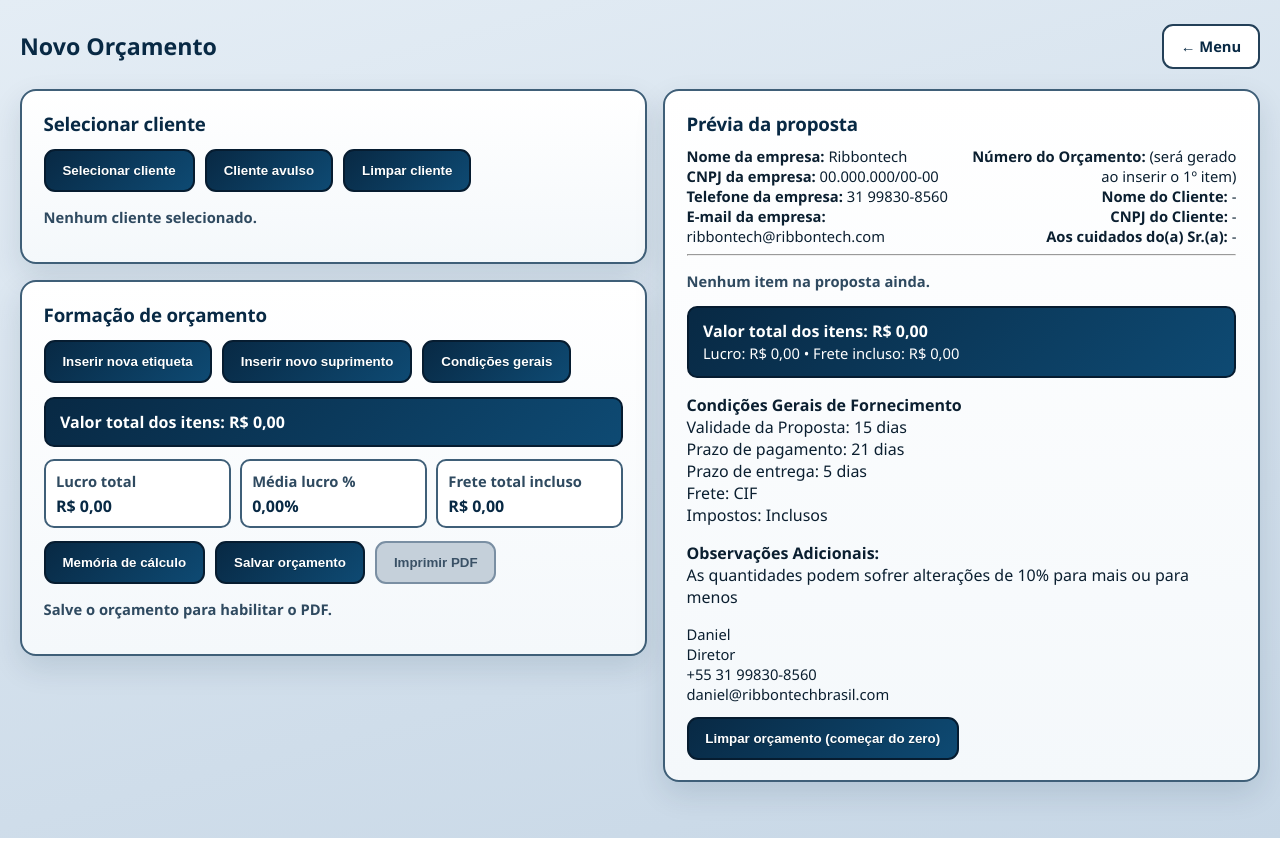
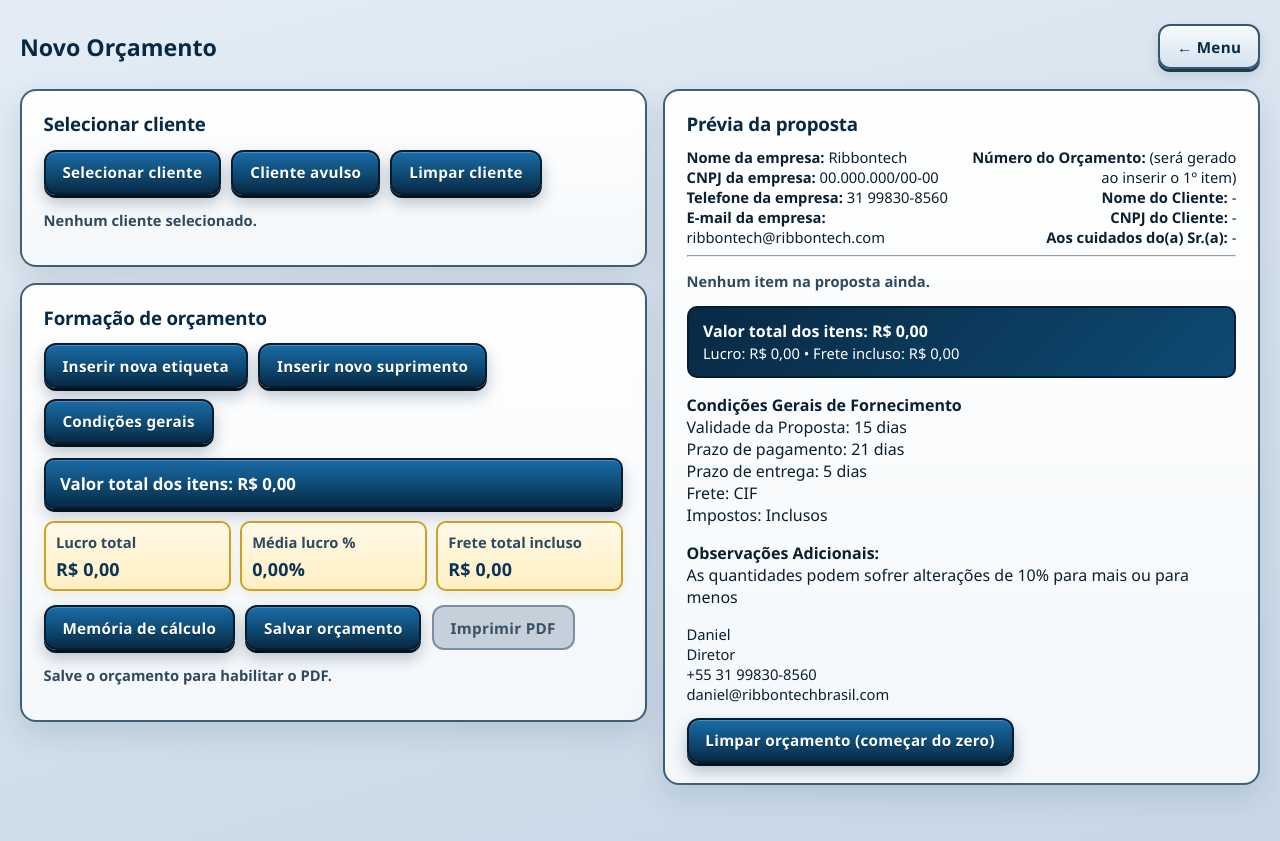
Before and after one commit to danielgontijo20-ai/ORC_Ribb, a FastAPI app: page /orcamentos/novo in a window 1280 px wide. Run offline with FastAPI, Linux system fonts and the light colour scheme; a user stored in the database is signed in; data comes from the database, SQL or seed files in the repository.

Commit message:
Open label/supply forms in popups and unify button styles.
Move insert etiqueta/suprimento into modals, apply menu-style blue relief to all buttons, and highlight result display fields.

Co-authored-by: danielgontijo20-ai <danielgontijo20-ai@users.noreply.github.com>

```diff
--- a/web/static/css/app.css
+++ b/web/static/css/app.css
@@ -100,52 +100,93 @@ input[readonly], textarea[readonly], select:disabled {
 
 .btn {
   display: inline-block;
-  border: 2px solid var(--orc-border-strong);
-  border-radius: 11px;
+  border: 2px solid #061C30;
+  border-radius: 12px;
   padding: 0.72rem 1.05rem;
-  font-weight: 750;
+  font-weight: 800;
+  font-size: 0.95rem;
+  letter-spacing: 0.02em;
   cursor: pointer;
-  background: #F3F7FB;
-  color: var(--orc-primary);
+  background: linear-gradient(180deg, #1A6BA8 0%, #0E4A73 55%, #082944 100%);
+  color: #FFFFFF;
   text-align: center;
   text-decoration: none;
   line-height: 1.2;
+  font-family: inherit;
+  text-shadow: 0 1px 0 rgba(0,0,0,0.35);
+  box-shadow:
+    0 3px 0 #041320,
+    0 8px 16px rgba(8, 41, 68, 0.28),
+    inset 0 1px 0 rgba(255,255,255,0.22);
+  transition: transform .12s ease, box-shadow .12s ease, background .12s ease;
 }
 .btn:hover {
-  background: #E4EDF5;
+  background: linear-gradient(180deg, #2180C4 0%, #145A8A 55%, #0A3358 100%);
+  box-shadow:
+    0 4px 0 #041320,
+    0 10px 18px rgba(8, 41, 68, 0.32),
+    inset 0 1px 0 rgba(255,255,255,0.28);
   text-decoration: none;
-  border-color: var(--orc-primary);
+  color: #FFFFFF;
+  transform: translateY(-1px);
+}
+.btn:active {
+  transform: translateY(2px);
+  box-shadow:
+    0 1px 0 #041320,
+    0 4px 10px rgba(8, 41, 68, 0.22),
+    inset 0 1px 0 rgba(255,255,255,0.15);
 }
 .btn-primary {
-  background: linear-gradient(135deg, var(--orc-primary) 0%, var(--orc-primary-2) 100%);
+  background: linear-gradient(180deg, #1A6BA8 0%, #0E4A73 55%, #082944 100%);
   border-color: #061C30;
   color: #FFFFFF;
-  text-shadow: 0 1px 0 rgba(0,0,0,0.25);
 }
 .btn-primary:hover {
-  background: linear-gradient(135deg, #061C30 0%, var(--orc-primary) 100%);
+  background: linear-gradient(180deg, #2180C4 0%, #145A8A 55%, #0A3358 100%);
   color: #FFFFFF;
-  border-color: #041320;
+  border-color: #061C30;
 }
 .btn-danger {
-  background: linear-gradient(135deg, var(--orc-danger-bg) 0%, var(--orc-danger) 100%);
-  border-color: #5C1010;
+  background: linear-gradient(180deg, #C43A3A 0%, #8B1E1E 55%, #5C1010 100%);
+  border-color: #3D0A0A;
   color: #FFFFFF;
-  text-shadow: 0 1px 0 rgba(0,0,0,0.25);
+  box-shadow:
+    0 3px 0 #2A0707,
+    0 8px 16px rgba(92, 16, 16, 0.28),
+    inset 0 1px 0 rgba(255,255,255,0.22);
 }
 .btn-danger:hover {
-  background: #7A1717;
+  background: linear-gradient(180deg, #D94A4A 0%, #A82424 55%, #7A1717 100%);
   color: #FFFFFF;
+  box-shadow:
+    0 4px 0 #2A0707,
+    0 10px 18px rgba(92, 16, 16, 0.32),
+    inset 0 1px 0 rgba(255,255,255,0.28);
 }
 .btn-ghost {
-  background: #FFFFFF;
-  border-color: var(--orc-border-strong);
+  background: linear-gradient(180deg, #F7FBFE 0%, #E4EDF5 55%, #D5E3EF 100%);
+  border-color: #355872;
   color: var(--orc-primary);
+  text-shadow: none;
+  box-shadow:
+    0 3px 0 #1F3A4F,
+    0 6px 12px rgba(8, 41, 68, 0.14),
+    inset 0 1px 0 rgba(255,255,255,0.85);
+}
+.btn-ghost:hover {
+  background: linear-gradient(180deg, #FFFFFF 0%, #EEF4F9 55%, #DCE8F2 100%);
+  color: var(--orc-primary);
+  border-color: #061C30;
 }
 .btn-sm {
   padding: 0.4rem 0.7rem;
   font-size: 0.88rem;
   border-radius: 8px;
+  box-shadow:
+    0 2px 0 #041320,
+    0 5px 10px rgba(8, 41, 68, 0.22),
+    inset 0 1px 0 rgba(255,255,255,0.22);
 }
 .btn-block { width: 100%; margin-top: 1rem; }
 .btn-row { display: flex; flex-wrap: wrap; gap: 0.65rem; margin-top: 0.85rem; align-items: center; }
@@ -276,6 +317,29 @@ table.data tr:nth-child(odd) { background: #FFFFFF; }
   color: var(--orc-text);
 }
 .metrics strong { display: block; margin-top: 0.2rem; color: var(--orc-primary); font-weight: 800; }
+.result-highlight.metrics > div,
+.metrics.result-highlight > div,
+.live-metrics.result-highlight > div {
+  background: linear-gradient(180deg, #FFF9E8 0%, #FFEFC2 100%);
+  border: 2px solid #C9A227;
+  box-shadow: inset 0 1px 0 rgba(255,255,255,0.7), 0 4px 12px rgba(160, 120, 20, 0.12);
+}
+.result-highlight.metrics strong,
+.metrics.result-highlight strong,
+.live-metrics.result-highlight strong {
+  color: #0A3358;
+  font-size: 1.12rem;
+  letter-spacing: 0.01em;
+}
+.result-highlight.total-bar,
+.total-bar.result-highlight {
+  background: linear-gradient(180deg, #1A6BA8 0%, #0E4A73 55%, #082944 100%);
+  box-shadow:
+    0 3px 0 #041320,
+    0 8px 16px rgba(8, 41, 68, 0.22),
+    inset 0 1px 0 rgba(255,255,255,0.22);
+  font-size: 1.05rem;
+}
 .form-grid {
   display: grid;
   grid-template-columns: 1fr 1fr;
@@ -340,6 +404,8 @@ button:disabled, .btn:disabled {
   border-color: #7A8FA3 !important;
   color: #3A5166 !important;
   text-shadow: none !important;
+  box-shadow: none !important;
+  transform: none !important;
 }
 
 /* Menu: logo acima + botões azuis com relevo, mesmo tamanho */
@@ -464,8 +530,15 @@ button:disabled, .btn:disabled {
   border-radius: 10px;
   padding: 0.35rem;
 }
-.btn-primary.is-active {
-  outline: 3px solid rgba(15, 107, 92, 0.45);
+.btn-primary.is-active,
+.btn.is-active {
+  outline: 3px solid rgba(255, 214, 102, 0.85);
+  outline-offset: 2px;
+  box-shadow:
+    0 3px 0 #041320,
+    0 8px 16px rgba(8, 41, 68, 0.28),
+    inset 0 1px 0 rgba(255,255,255,0.22),
+    0 0 0 3px rgba(201, 162, 39, 0.35);
 }
 
 .surface {
@@ -553,9 +626,18 @@ button:disabled, .btn:disabled {
 .live-metrics {
   margin-top: 1rem;
   margin-bottom: 0.35rem;
+  padding: 0.65rem;
+  border-radius: 12px;
+  background: linear-gradient(180deg, #F3F8FD 0%, #E8F1F8 100%);
+  border: 2px dashed #4A6F8A;
 }
 .live-metrics strong {
-  font-size: 1.05rem;
+  font-size: 1.12rem;
+}
+.live-metrics.result-highlight {
+  background: linear-gradient(180deg, #FFFDF5 0%, #FFF3CC 100%);
+  border: 2px solid #C9A227;
+  box-shadow: 0 6px 16px rgba(160, 120, 20, 0.14);
 }
 .preview-desc {
   margin: 0.85rem 0 0;
--- a/web/templates/orcamento_novo.html
+++ b/web/templates/orcamento_novo.html
@@ -43,8 +43,8 @@
       </div>
       {% endif %}
 
-      <div class="total-bar">Valor total dos itens: {{ brl(valor_total) }}</div>
-      <div class="metrics">
+      <div class="total-bar result-highlight">Valor total dos itens: {{ brl(valor_total) }}</div>
+      <div class="metrics result-highlight">
         <div><span class="muted">Lucro total</span><strong>{{ brl(lucro_total) }}</strong></div>
         <div><span class="muted">Média lucro %</span><strong>{{ pct(media_lucro) }}</strong></div>
         <div><span class="muted">Frete total incluso</span><strong>{{ brl(frete_total) }}</strong></div>
@@ -444,6 +286,162 @@
     </div>
   </div>
 </div>
+{% elif modo and not readonly %}
+<div class="modal-backdrop" id="form-item">
+  <div class="modal card modal-wide">
+    <div class="topbar" style="margin-bottom:0.5rem">
+      <h3 style="margin:0">{% if modo == 'etiqueta' %}Inserir etiqueta{% else %}Inserir suprimento{% endif %}</h3>
+      <form method="post" action="/orcamentos/novo/modo"><input type="hidden" name="modo" value="fechar" /><button class="btn" type="submit">Fechar</button></form>
+    </div>
+
+    {% if modo == 'etiqueta' %}
+      {% if not cadastros_ok %}
+      <div class="error">Cadastros incompletos. Importe a planilha / cadastre os itens.</div>
+      {% else %}
+      <p class="muted">Campos nativos já vêm preenchidos. Demais campos começam vazios.</p>
+      <form method="post" action="/orcamentos/novo/etiqueta" id="form-etiqueta">
+        <div class="form-grid">
+          <div>
+            <label>Dimensão da etiqueta</label>
+            <select name="tipo_faca">
+              <option value="(selecione)">(selecione)</option>
+              {% for f in facas %}
+              <option value="{{ f.tipo_faca }}" {% if form_vals.tipo_faca==f.tipo_faca %}selected{% endif %}>{{ f.tipo_faca }}</option>
+              {% endfor %}
+            </select>
+          </div>
+          <div>
+            <label>Tipo de matéria-prima</label>
+            <select name="materia_nome">
+              <option value="(selecione)">(selecione)</option>
+              {% for m in materias %}
+              <option value="{{ m.nome }}" {% if form_vals.materia_nome==m.nome %}selected{% endif %}>{{ m.nome }}</option>
+              {% endfor %}
+            </select>
+          </div>
+          <div>
+            <label>Qtd de etiquetas por rolo</label>
+            <input name="qtd_etq" type="number" step="1" min="0" placeholder="(inserir)" value="{{ form_vals.qtd_etq or '' }}" />
+          </div>
+          <div>
+            <label>Tipo de tubete</label>
+            <select name="tubete_nome">
+              <option value="(selecione)">(selecione)</option>
+              {% for t in tubetes %}
+              <option value="{{ t.nome }}" {% if form_vals.tubete_nome==t.nome %}selected{% endif %}>{{ t.nome }}</option>
+              {% endfor %}
+            </select>
+          </div>
+          <div>
+            <label>Unidade de medida</label>
+            <input name="unidade" value="{{ form_vals.unidade or defaults.unidade_etiqueta }}" />
+          </div>
+          <div>
+            <label>Tipo de caixa (nativo)</label>
+            <select name="caixa_nome">
+              {% for c in caixas %}
+              <option value="{{ c.nome }}" {% if (form_vals.caixa_nome or caixa_nativa)==c.nome %}selected{% endif %}>{{ c.nome }}</option>
+              {% endfor %}
+            </select>
+          </div>
+          <div>
+            <label>Qtd total (rolos)</label>
+            <input name="qtd_total" type="number" step="1" min="0" placeholder="(inserir)" value="{{ form_vals.qtd_total or '' }}" />
+          </div>
+          <div>
+            <label>Perda (nativo)</label>
+            <input name="perda" type="number" step="0.01" min="0" max="1" value="{{ form_vals.perda if form_vals.perda != '' else defaults.perda }}" />
+          </div>
+          <div>
+            <label>Qtd de caixas</label>
+            <input name="qtd_caixas" type="number" step="1" min="0" placeholder="(inserir)" value="{{ form_vals.qtd_caixas or '' }}" />
+          </div>
+          <div>
+            <label>Lucro (nativo)</label>
+            <input name="lucro" type="number" step="0.05" min="0" max="5" value="{{ form_vals.lucro if form_vals.lucro != '' else defaults.lucro_etiqueta }}" />
+          </div>
+          <div class="span-2">
+            <label>Valor do frete (nativo)</label>
+            <input name="frete" type="number" step="10" min="0" value="{{ form_vals.frete if form_vals.frete != '' else defaults.frete }}" />
+          </div>
+        </div>
+        <p class="muted preview-desc" id="etq-desc">Descrição gerada: —</p>
+        <div class="metrics live-metrics result-highlight">
+          <div><span class="muted">Venda unitária</span><strong id="etq-unit">R$ 0,00</strong></div>
+          <div><span class="muted">Venda total do item</span><strong id="etq-total">R$ 0,00</strong></div>
+          <div><span class="muted">Lucro total do item</span><strong id="etq-lucro">R$ 0,00</strong></div>
+        </div>
+        <p class="muted" id="etq-hint">Preencha/selecione os campos — os valores atualizam ao completar.</p>
+        <div class="btn-row">
+          <button class="btn" type="submit" name="acao" value="memoria">Exibir memória de cálculo</button>
+          <button class="btn btn-primary" type="submit" name="acao" value="inserir">Inserir item na proposta</button>
+        </div>
+      </form>
+      {% endif %}
+    {% else %}
+      <p class="muted">Selecione um pré-cadastro ou preencha manualmente. Campos nativos já vêm preenchidos.</p>
+      <form method="post" action="/orcamentos/novo/suprimento" id="form-suprimento">
+        <div class="form-grid">
+          <div class="span-2">
+            <label>Suprimento do cadastro</label>
+            <select name="catalogo" id="sup-catalogo">
+              <option value="">(inserir manualmente)</option>
+              {% for s in suprimentos %}
+              {% set label = (s.codigo ~ ' — ' ~ (s.nome_exibicao or s.descricao)) %}
+              <option value="{{ label }}"
+                      data-desc="{{ s.nome_exibicao or s.descricao }}"
+                      data-custo="{{ s.custo }}"
+                      {% if form_vals.catalogo==label %}selected{% endif %}>{{ label }}</option>
+              {% endfor %}
+            </select>
+          </div>
+          <div>
+            <label>Descrição do item</label>
+            <input name="descricao" id="sup-desc" placeholder="(inserir)" value="{{ form_vals.descricao or '' }}" />
+          </div>
+          <div>
+            <label>Valor do frete (nativo)</label>
+            <input name="frete" type="number" step="10" min="0" value="{{ form_vals.frete if form_vals.frete != '' else defaults.frete }}" />
+          </div>
+          <div>
+            <label>Custo</label>
+            <input name="custo" id="sup-custo" type="number" step="0.01" min="0" placeholder="(inserir)" value="{{ form_vals.custo or '' }}" />
+          </div>
+          <div>
+            <label>Difal (nativo)</label>
+            <select name="difal">
+              <option value="(selecione)">(selecione)</option>
+              <option value="SIM" {% if (form_vals.difal or defaults.difal)=='SIM' %}selected{% endif %}>SIM</option>
+              <option value="NÃO" {% if (form_vals.difal or defaults.difal)=='NÃO' %}selected{% endif %}>NÃO</option>
+            </select>
+          </div>
+          <div>
+            <label>Unidade de medida (nativo)</label>
+            <input name="unidade" value="{{ form_vals.unidade or defaults.unidade_suprimentos }}" />
+          </div>
+          <div>
+            <label>Lucro (nativo)</label>
+            <input name="lucro" type="number" step="0.05" min="0" max="5" value="{{ form_vals.lucro if form_vals.lucro != '' else defaults.lucro_suprimentos }}" />
+          </div>
+          <div>
+            <label>Quantidade</label>
+            <input name="quantidade" type="number" step="1" min="0" placeholder="(inserir)" value="{{ form_vals.quantidade or '' }}" />
+          </div>
+        </div>
+        <div class="metrics live-metrics result-highlight">
+          <div><span class="muted">Venda unitária</span><strong id="sup-unit">R$ 0,00</strong></div>
+          <div><span class="muted">Venda total do item</span><strong id="sup-total">R$ 0,00</strong></div>
+          <div><span class="muted">Lucro total do item</span><strong id="sup-lucro">R$ 0,00</strong></div>
+        </div>
+        <p class="muted" id="sup-hint">Preencha/selecione os campos — os valores atualizam ao completar.</p>
+        <div class="btn-row">
+          <button class="btn" type="submit" name="acao" value="memoria">Exibir memória de cálculo</button>
+          <button class="btn btn-primary" type="submit" name="acao" value="inserir">Inserir item na proposta</button>
+        </div>
+      </form>
+    {% endif %}
+  </div>
+</div>
 {% endif %}
 
 <script id="orc-cat" type="application/json">{{ cat_json | tojson }}</script>
```
Also changed, not shown: other parts of web/templates/orcamento_novo.html (+0 -158 lines), docs/web-ux-historico.md (+3 -0 lines).
